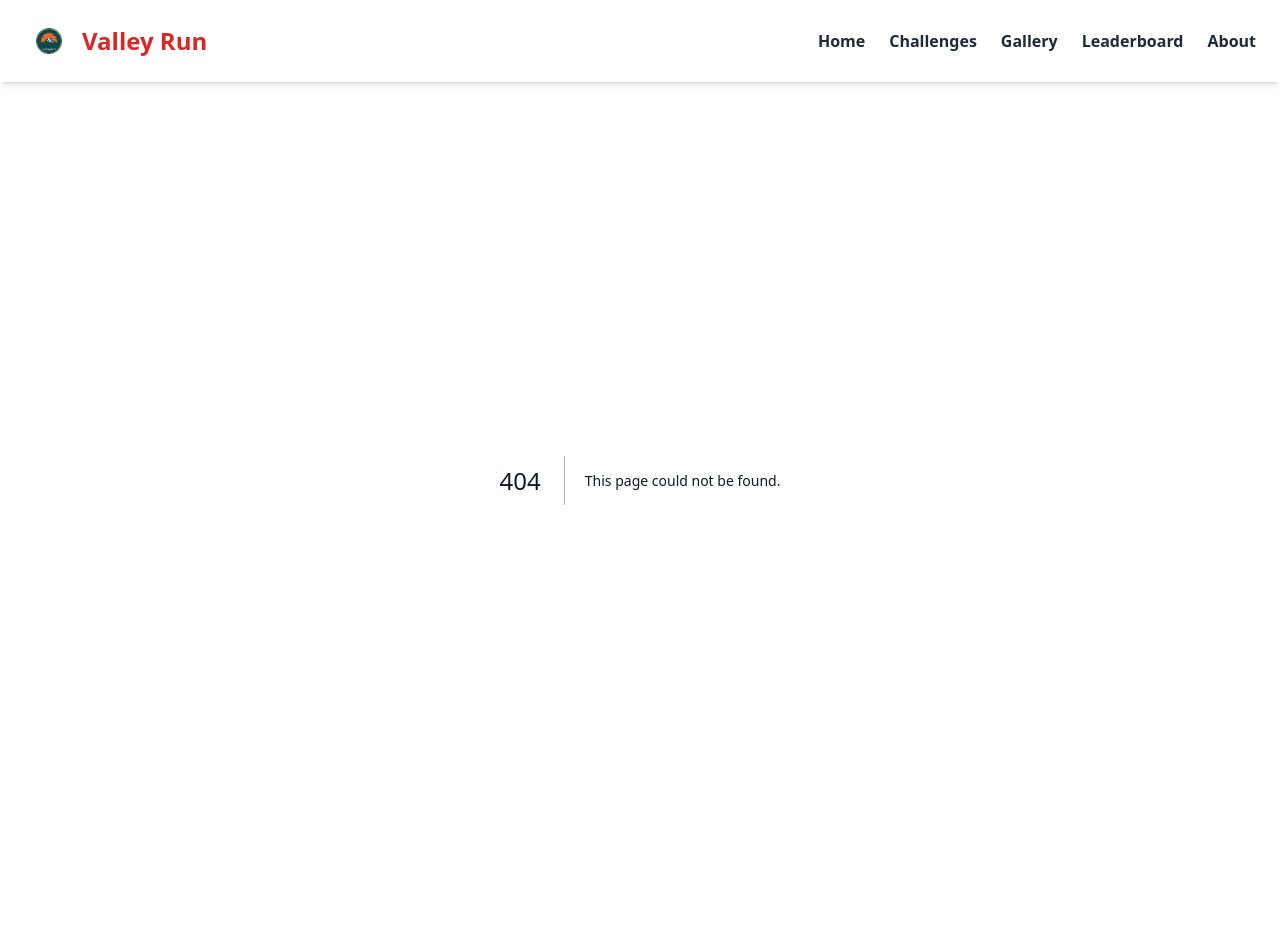
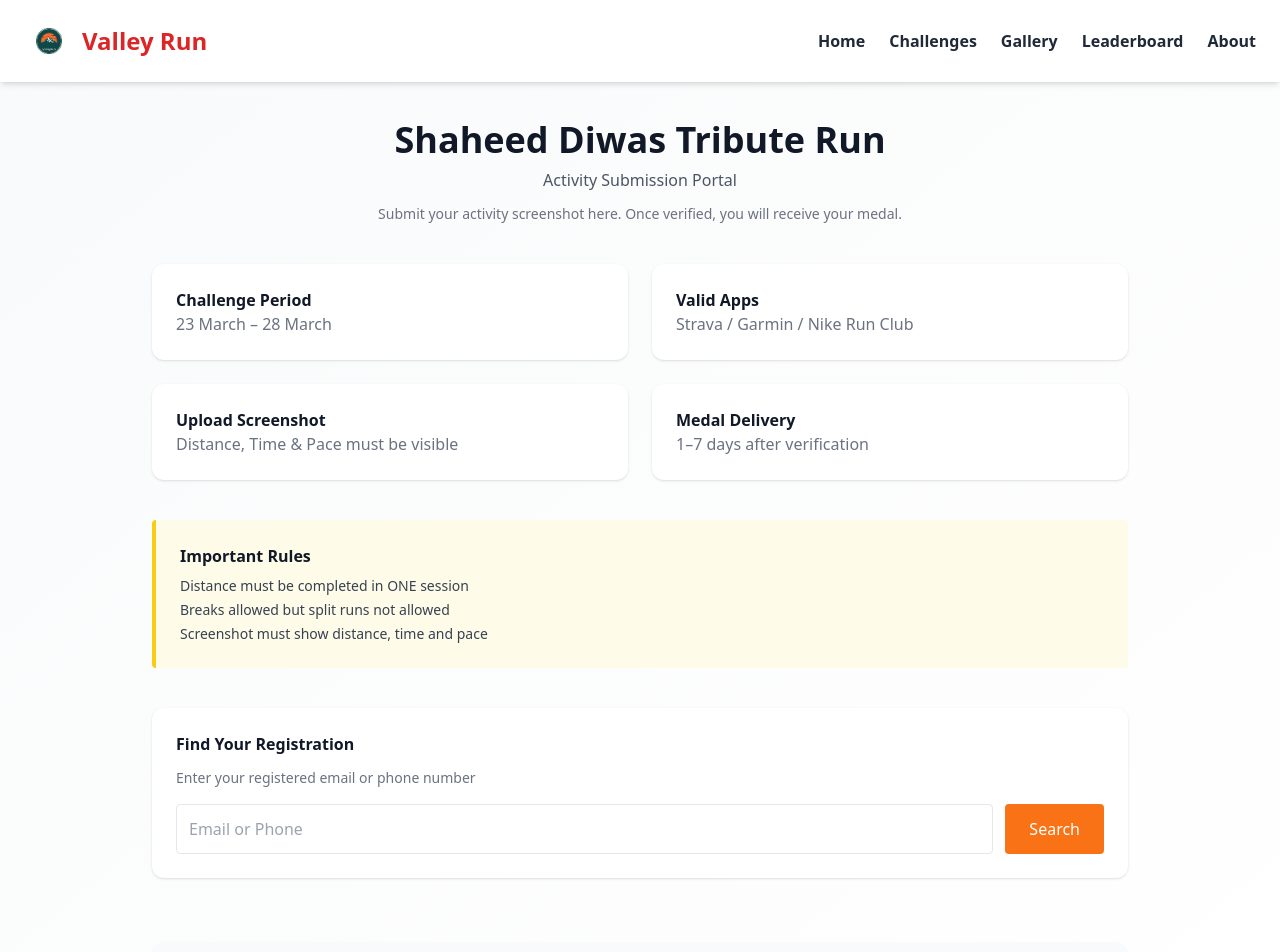
Before and after one commit to joshisss321-hash/frontendvalley-run-project, a Next.js app: page /activity-submission in a window 1280 px wide. Before the commit this address had no page. Shown: the top 952 px of the page. Built offline with nearby package versions, Linux system fonts and the light colour scheme.

Commit message:
submission-update

```diff
--- /dev/null
+++ b/app/activity-submission/page.jsx
@@ -0,0 +1,228 @@
+"use client";
+
+import { useState } from "react";
+
+export default function ActivitySubmission() {
+
+const [query,setQuery] = useState("");
+const [runner,setRunner] = useState(null);
+const [step,setStep] = useState("search");
+
+// ✅ NEW STATES
+const [distance,setDistance] = useState("");
+const [file,setFile] = useState(null);
+
+async function searchRunner(){
+
+const res = await fetch("/api/search-runner",{
+method:"POST",
+headers:{ "Content-Type":"application/json"},
+body:JSON.stringify({query})
+});
+
+const data = await res.json();
+
+if(data.runner){
+setRunner(data.runner);
+setStep("submit");
+}else{
+alert("Registration not found");
+}
+
+}
+
+// ✅ NEW SUBMIT FUNCTION
+const submit = async () => {
+
+const res = await fetch("/api/submit-run", {
+  method: "POST",
+  headers: {
+    "Content-Type": "application/json"
+  },
+  body: JSON.stringify({
+    name: runner.name,
+    email: runner.email,
+    phone: runner.phone,
+    distance
+  })
+});
+
+const data = await res.json();
+
+if (data.error) {
+  alert(data.error);
+} else {
+  alert("Activity submitted successfully ✅");
+}
+
+};
+
+return (
+
+<div className="min-h-screen bg-gradient-to-br from-gray-50 to-white py-10">
+
+<div className="max-w-5xl mx-auto px-6">
+
+{/* Hero */}
+
+<div className="text-center mb-10">
+
+<h1 className="text-4xl font-bold">
+Shaheed Diwas Tribute Run
+</h1>
+
+<p className="text-gray-600 mt-2">
+Activity Submission Portal
+</p>
+
+<p className="text-sm text-gray-500 mt-3">
+Submit your activity screenshot here. Once verified, you will receive your medal.
+</p>
+
+</div>
+
+
+{/* Info Cards */}
+
+<div className="grid md:grid-cols-2 gap-6 mb-10">
+
+<div className="bg-white p-6 rounded-xl shadow">
+<h3 className="font-semibold">Challenge Period</h3>
+<p className="text-gray-500">23 March – 28 March</p>
+</div>
+
+<div className="bg-white p-6 rounded-xl shadow">
+<h3 className="font-semibold">Valid Apps</h3>
+<p className="text-gray-500">Strava / Garmin / Nike Run Club</p>
+</div>
+
+<div className="bg-white p-6 rounded-xl shadow">
+<h3 className="font-semibold">Upload Screenshot</h3>
+<p className="text-gray-500">Distance, Time & Pace must be visible</p>
+</div>
+
+<div className="bg-white p-6 rounded-xl shadow">
+<h3 className="font-semibold">Medal Delivery</h3>
+<p className="text-gray-500">1–7 days after verification</p>
+</div>
+
+</div>
+
+
+{/* Rules */}
+
+<div className="bg-yellow-50 border-l-4 border-yellow-400 p-6 mb-10 rounded">
+
+<h3 className="font-semibold mb-2">Important Rules</h3>
+
+<ul className="text-sm text-gray-700 space-y-1">
+<li>Distance must be completed in ONE session</li>
+<li>Breaks allowed but split runs not allowed</li>
+<li>Screenshot must show distance, time and pace</li>
+</ul>
+
+</div>
+
+
+{/* Search */}
+
+{step==="search" && (
+
+<div className="bg-white p-6 rounded-xl shadow">
+
+<h3 className="font-semibold mb-3">
+Find Your Registration
+</h3>
+
+<p className="text-sm text-gray-500 mb-4">
+Enter your registered email or phone number
+</p>
+
+<div className="flex gap-3">
+
+<input
+className="border p-3 rounded w-full"
+placeholder="Email or Phone"
+value={query}
+onChange={(e)=>setQuery(e.target.value)}
+/>
+
+<button
+onClick={searchRunner}
+className="bg-orange-500 text-white px-6 rounded"
+>
+Search
+</button>
+
+</div>
+
+</div>
+
+)}
+
+
+{/* Submission */}
+
+{step==="submit" && (
+
+<div className="bg-white p-6 rounded-xl shadow">
+
+<h3 className="font-semibold mb-4">
+Submit Your Activity
+</h3>
+
+<p className="text-gray-500 mb-4">
+Runner: {runner.name}
+</p>
+
+<input
+type="file"
+onChange={(e)=>setFile(e.target.files[0])}
+className="border p-3 w-full mb-3"
+/>
+
+<input
+placeholder="Distance Completed"
+value={distance}
+onChange={(e)=>setDistance(e.target.value)}
+className="border p-3 w-full mb-3"
+/>
+
+<button
+onClick={submit}
+className="bg-green-600 text-white px-6 py-3 rounded"
+>
+Submit Activity
+</button>
+
+</div>
+
+)}
+
+
+{/* Medal Review Section */}
+
+<div className="mt-16 bg-gray-50 p-8 rounded-xl text-center">
+
+<h3 className="text-xl font-semibold mb-3">
+After Receiving Your Medal 🎉
+</h3>
+
+<p className="text-gray-600 mb-4">
+Once your medal reaches you, come back here and upload your
+photo with the medal along with your feedback.
+</p>
+
+<p className="text-sm text-gray-500">
+Selected photos will be featured on our official page.
+</p>
+
+</div>
+
+</div>
+
+</div>
+
+);
+
+}
--- /dev/null
+++ b/app/components/SubmissionForm.jsx
@@ -0,0 +1,23 @@
+const submit = async () => {
+
+const formData = new FormData();
+
+formData.append("name", runner.name);
+formData.append("email", runner.email);
+formData.append("phone", runner.phone);
+formData.append("distance", distance);
+formData.append("file", file);
+
+const res = await fetch("/api/submit-run", {
+  method: "POST",
+  body: formData
+});
+
+const data = await res.json();
+
+if(data.error){
+  alert(data.error);
+}else{
+  alert("Submitted successfully");
+}
+};
```
Also changed, not shown: app/components/SubmissionSearch.jsx (added).
